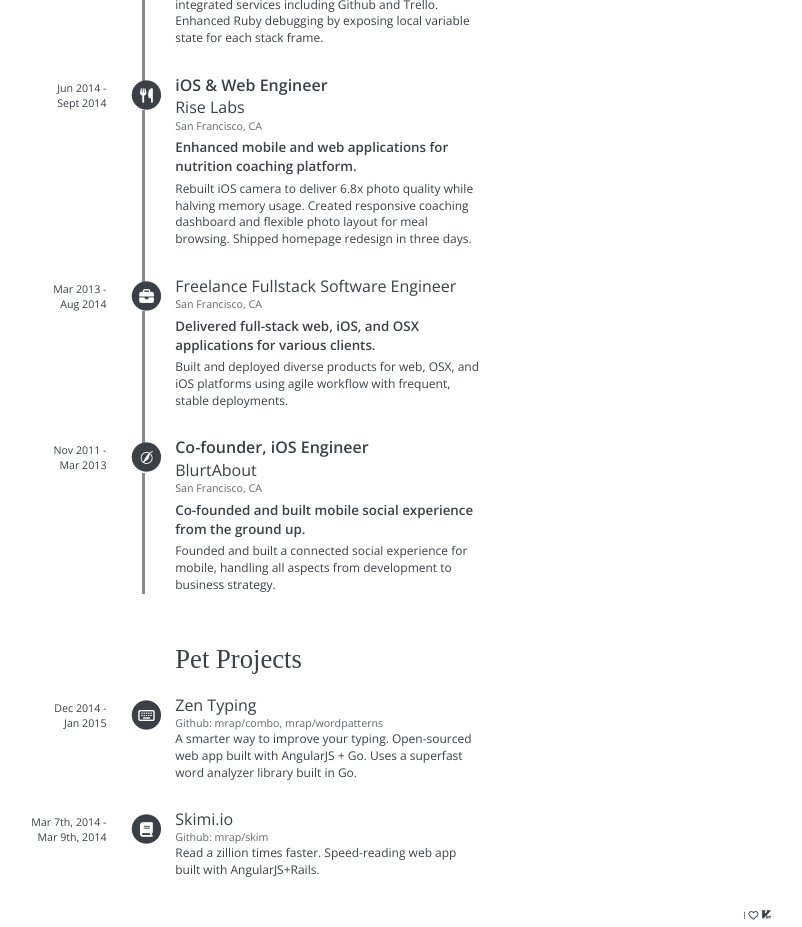
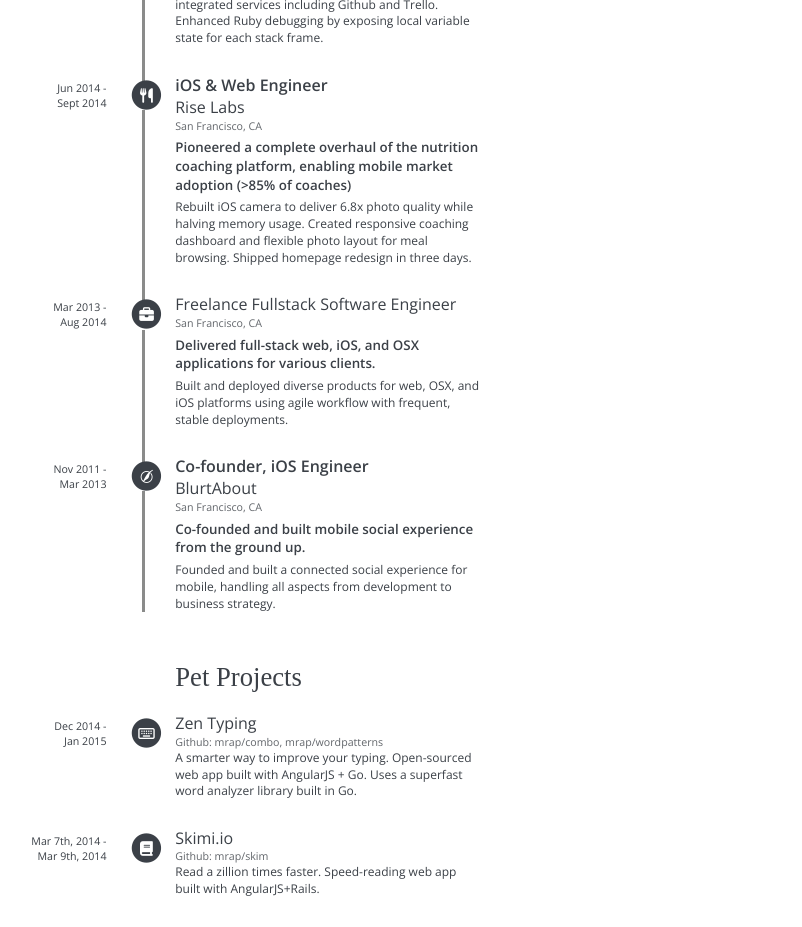
Before and after one commit to mrap/resume, a React app: page / in a window 1280 px wide. Shown: the part 1420-2347 px from the top of the page, without its empty margins (0-802 px from the left). Built offline with nearby package versions, Linux system fonts and the light colour scheme; a web font is replaced by a local one.

Commit message:
Improve the Rise one-liner.

```diff
--- a/src/data.ts
+++ b/src/data.ts
@@ -92,7 +92,7 @@
     endDate: "Sept 2014",
     faIcon: "fa-cutlery",
     brief:
-      "Enhanced mobile and web applications for nutrition coaching platform.",
+      "Pioneered a complete overhaul of the nutrition coaching platform, enabling mobile market adoption (>85% of coaches)",
     details:
       "Rebuilt iOS camera to deliver 6.8x photo quality while halving memory usage. Created responsive coaching dashboard and flexible photo layout for meal browsing. Shipped homepage redesign in three days.",
   },
```
